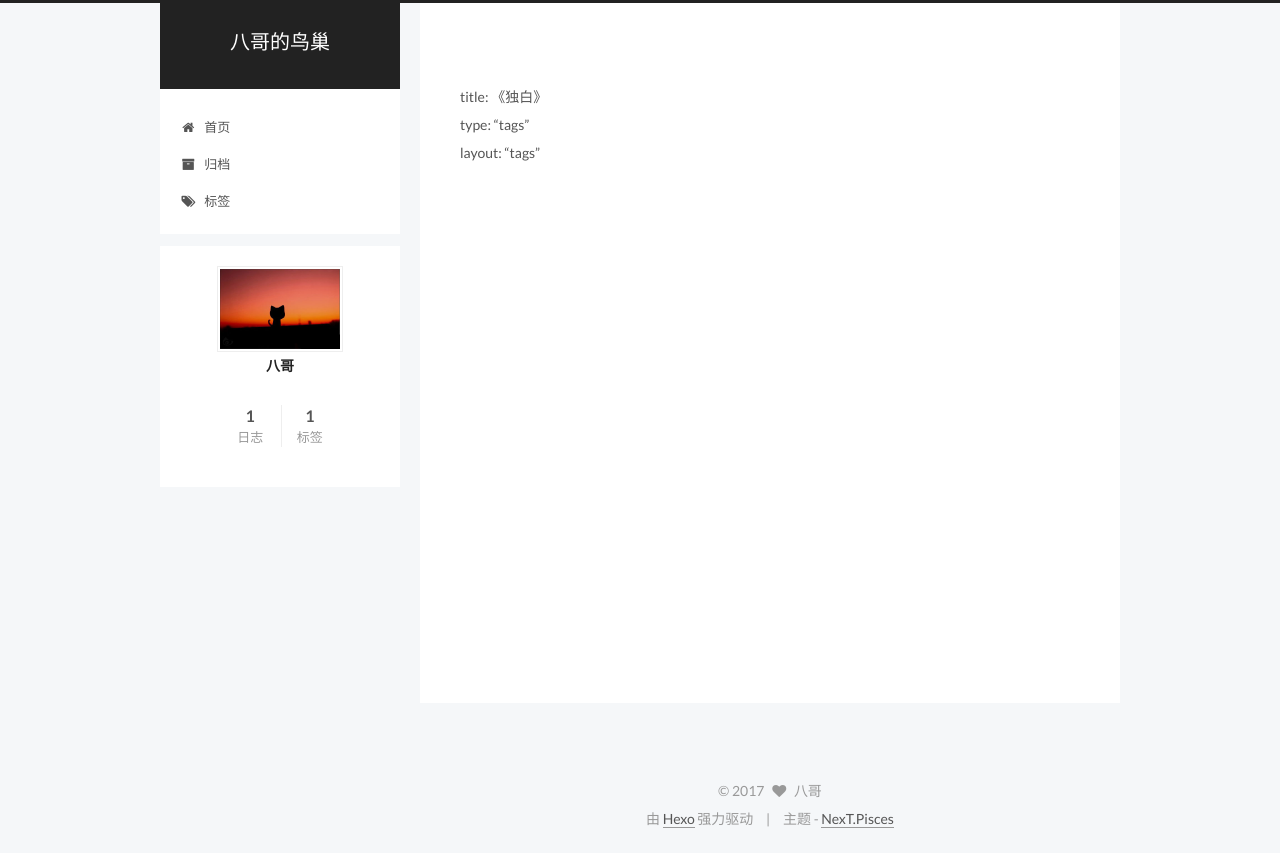
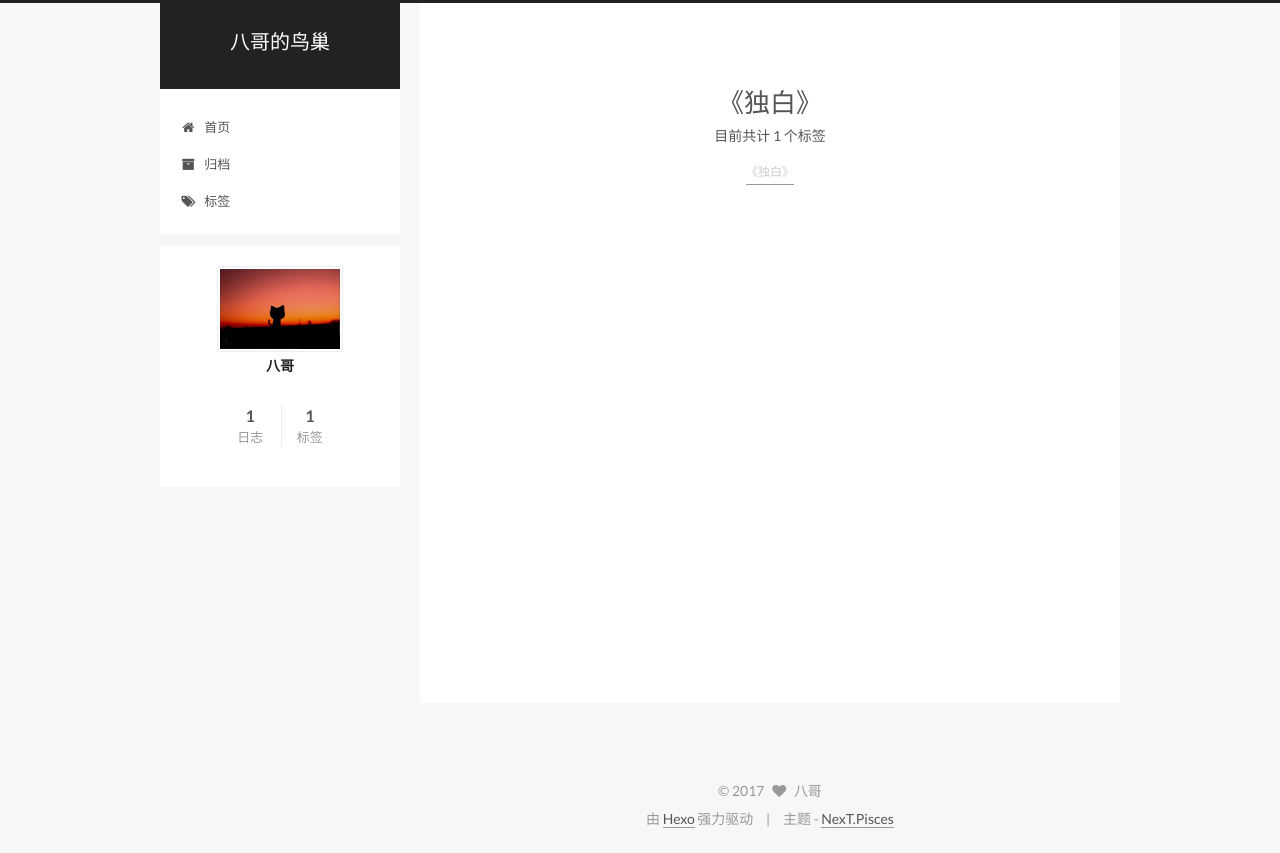
Before and after one commit to myna8899/myna8899.github.io, a plain HTML site: page tags/index.html in a window 1280 px wide. Drawn offline with Linux system fonts and the light colour scheme.

Commit message:
Site updated: 2017-07-26 16:27:37

```diff
--- a/css/main.css
+++ b/css/main.css
@@ -1678,7 +1678,7 @@ pre .javascript .function {
   width: 4px;
   height: 4px;
   border-radius: 50%;
-  background: #58948a;
+  background: #058762;
 }
 .links-of-blogroll {
   font-size: 13px;
--- a/tags/index.html
+++ b/tags/index.html
@@ -93,17 +93,14 @@
 
 
 
-<meta name="description" content="title: 《独白》type: “tags”layout: “tags”">
 <meta property="og:type" content="website">
-<meta property="og:title" content="八哥的鸟巢">
+<meta property="og:title" content="《独白》">
 <meta property="og:url" content="http://yoursite.com/tags/index.html">
 <meta property="og:site_name" content="八哥的鸟巢">
-<meta property="og:description" content="title: 《独白》type: “tags”layout: “tags”">
 <meta property="og:locale" content="zh-Hans">
-<meta property="og:updated_time" content="2017-07-26T08:24:26.797Z">
+<meta property="og:updated_time" content="2017-07-26T08:27:13.764Z">
 <meta name="twitter:card" content="summary">
-<meta name="twitter:title" content="八哥的鸟巢">
-<meta name="twitter:description" content="title: 《独白》type: “tags”layout: “tags”">
+<meta name="twitter:title" content="《独白》">
 
 
 
@@ -137,7 +134,7 @@
 
 
 
-  <title> | 八哥的鸟巢</title>
+  <title>《独白》 | 八哥的鸟巢</title>
 
 
 
@@ -249,7 +246,7 @@
   <div id="posts" class="posts-expand">
   <header class="post-header">
 
-	<h1 class="post-title" itemprop="name headline"></h1>
+	<h1 class="post-title" itemprop="name headline">《独白》</h1>
 
 
 
@@ -257,8 +254,14 @@
 
 
 
-      <p>title: 《独白》<br>type: “tags”<br>layout: “tags”</p>
-
+      <div class="tag-cloud">
+        <div class="tag-cloud-title">
+            目前共计 1 个标签
+        </div>
+        <div class="tag-cloud-tags">
+          <a href="/tags/《独白》/" style="font-size: 12px; color: #ccc">《独白》</a>
+        </div>
+      </div>
 
   </div>
 
@@ -267,10 +270,6 @@
 
 
 
-
-  <div class="comments" id="comments">
-
-  </div>
 
 
         </div>
@@ -320,10 +319,10 @@
 
 
             <div class="site-state-item site-state-tags">
-
+              <a href="/tags/index.html">
                 <span class="site-state-item-count">1</span>
                 <span class="site-state-item-name">标签</span>
-
+              </a>
             </div>
 
 
```
Also changed, not shown: 2017/07/26/独白（一）/index.html (+2 -2 lines), archives/2017/07/index.html (+2 -2 lines), archives/2017/index.html (+2 -2 lines), archives/index.html (+2 -2 lines), index.html (+2 -2 lines), tags/《独白》/index.html (+2 -2 lines).
